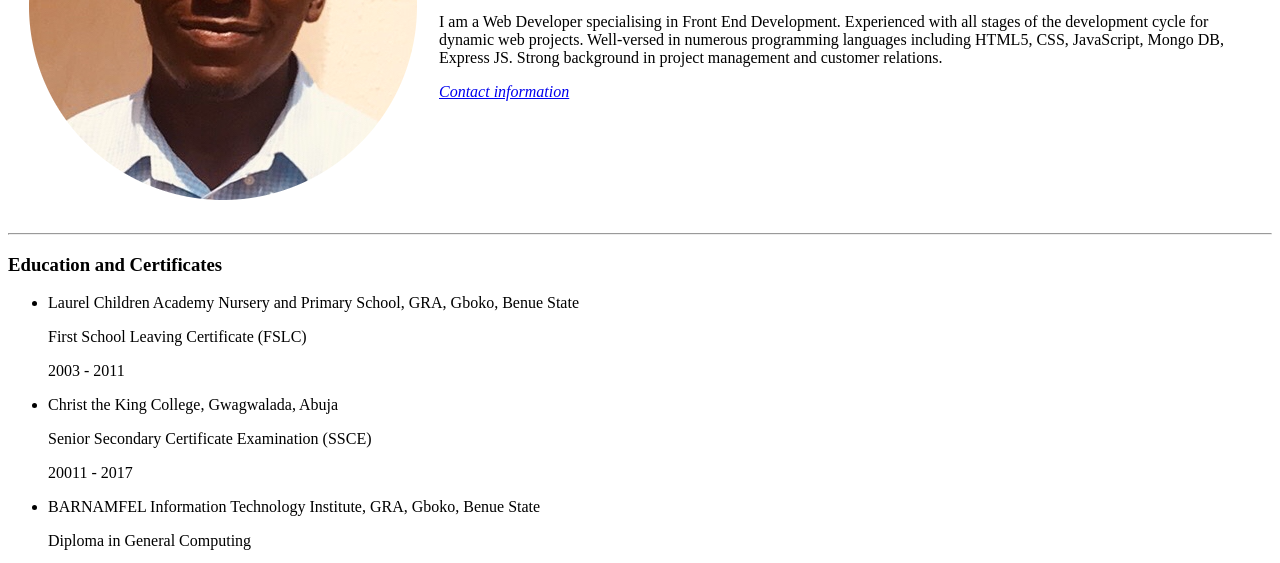
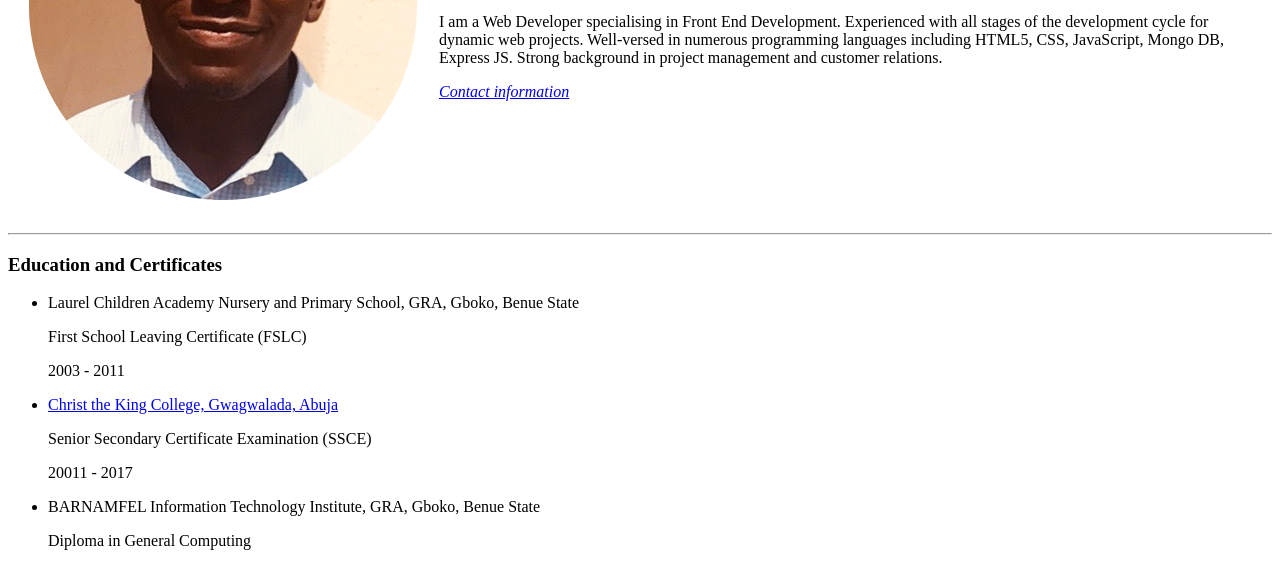
Before and after one commit to keezzito/cv, a plain HTML site: page index.html in a window 1280 px wide. Shown: the part 217-780 px from the top of the page. Drawn offline with Linux system fonts and the light colour scheme.

Commit message:
Add files via upload

```diff
--- a/index.html
+++ b/index.html
@@ -22,7 +22,7 @@
         <li>Laurel Children Academy Nursery and Primary School, GRA, Gboko, Benue State</li>
         <p>First School Leaving Certificate (FSLC)</p>
         <p>2003 - 2011</p>
-        <li>Christ the King College, Gwagwalada, Abuja</li>
+        <li><a href="https://ckcabuja.org.ng/?page_id=5959">Christ the King College, Gwagwalada, Abuja</a></li>
         <p>Senior Secondary Certificate Examination (SSCE)</p>
         <p>20011 - 2017</p>
         <li>BARNAMFEL Information Technology Institute, GRA, Gboko, Benue State</li>
```
